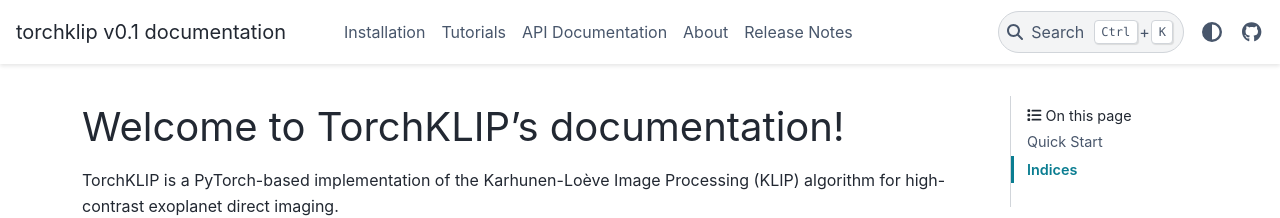
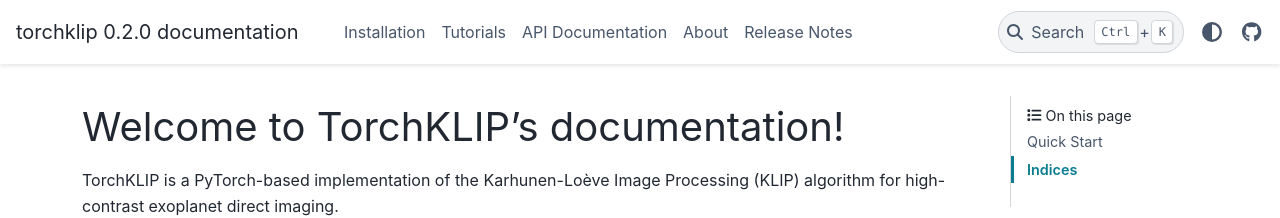
Before and after one commit to astrochialinko/torchKLIP, a Sphinx documentation site: the page built from docs/source/index.rst, in a window 1280 px wide. Shown: the top 218 px of the page. Built offline with Sphinx 7.4.7 and the PyData theme 0.15.4, drawn with Linux system fonts in a browser that asks for light colours.

Commit message:
chore: bump version to 0.2.0 and single-source it from pyproject.toml

```diff
--- a/docs/source/conf.py
+++ b/docs/source/conf.py
@@ -8,13 +8,18 @@
 
 import os
 import sys
+from importlib.metadata import PackageNotFoundError, version as _version
 sys.path.insert(0, os.path.abspath('../../src/'))
 
 project = 'torchklip'
 copyright = '2025, Chia-Lin Ko'
 author = 'Chia-Lin Ko'
 root_doc = 'index'
-release = 'v0.1'
+try:
+    release = _version("torchklip")
+except PackageNotFoundError:
+    release = "unknown"
+version = ".".join(release.split(".")[:2])
 
 # -- General configuration ---------------------------------------------------
 # https://www.sphinx-doc.org/en/master/usage/configuration.html#general-configuration
--- a/pyproject.toml
+++ b/pyproject.toml
@@ -4,7 +4,7 @@ build-backend = "setuptools.build_meta"
 
 [project]
 name = "torchklip"
-version = "0.1.0"
+version = "0.2.0"
 description = "A Python package for exoplanet data processing, featuring an implementation of the fundamental KLIP algorithm using PyTorch."
 authors = [
     { name = "Chia-Lin Ko", email = "clko@arizona.edu" }
--- a/src/torchklip/__init__.py
+++ b/src/torchklip/__init__.py
@@ -7,6 +7,7 @@ from . import io
 from . import plotting
 from .io import *
 from .plotting import *
+from importlib.metadata import version as _version
 
 # Initialize package-level logger
 logger = setup_logger()
@@ -19,3 +20,5 @@ __all__ = (
     + io.__all__
     + plotting.__all__
 )
+
+__version__ = _version("torchklip")
```
